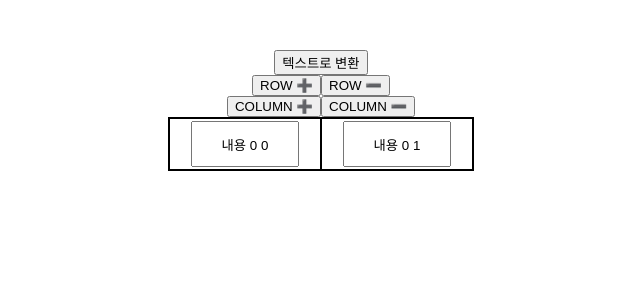
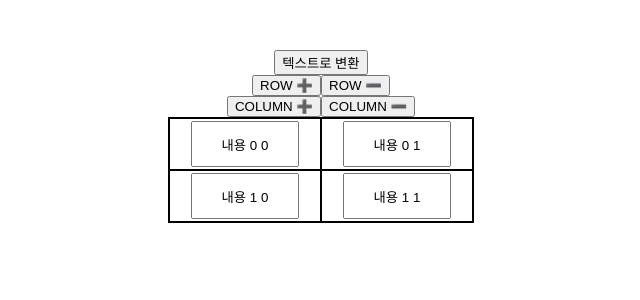
Before and after one commit to Barkshihun/table-to-text, a React (Vite) app: page / in a window 1280 px wide. Shown: the top 300 px of the page, without its empty margins (319-959 px from the left). Built offline with nearby package versions, Linux system fonts and the light colour scheme.

Commit message:
tempInputs를 2차원 배열로 변환

```diff
--- a/src/components/Output.tsx
+++ b/src/components/Output.tsx
@@ -6,6 +6,27 @@ function Output() {
     let temp: string[] = [];
     return temp.toString();
   };
+  const tableList = () => {
+    let tableList: string[][] = [];
+    let indexRow = 0;
+    let sameRowList = [];
+    for (let key in tempInputs) {
+      const row = parseInt(key.split(",")[0]);
+      const col = parseInt(key.split(",")[1]);
+      if (indexRow !== row) {
+        tableList.push(sameRowList);
+        sameRowList = [];
+
+        sameRowList.push(tempInputs[key]);
+        indexRow = row;
+        continue;
+      }
+      sameRowList.push(tempInputs[key]);
+    }
+    tableList.push(sameRowList);
+    return tableList;
+  };
+
   const [text, setText] = useState("변환에 실패하였습니다");
   useEffect(() => {}, []);
   // setText(a);
--- a/src/components/Table.tsx
+++ b/src/components/Table.tsx
@@ -4,17 +4,15 @@ import { faPlus, faMinus } from "@fortawesome/free-solid-svg-icons";
 import { FontAwesomeIcon } from "@fortawesome/react-fontawesome";
 import { TableContents } from "./TableContents";
 
-let previousRows = 1;
+let previousRows = 2;
 let previousCols = 2;
 function Table() {
-  console.log("R", previousRows);
   const [rows, setRows] = useState(previousRows);
   const [cols, setCols] = useState(previousCols);
   const onRowPlus = () => setRows(++previousRows);
   const onRowMinus = () => setRows(--previousRows);
   const onColPlus = () => setCols(++previousCols);
   const onColMinus = () => setCols(--previousCols);
-  console.log("RPP", previousRows);
   return (
     <>
       <div>
--- a/src/components/TableContents.tsx
+++ b/src/components/TableContents.tsx
@@ -7,12 +7,10 @@ let modifiedValue: string;
 let modifiedName: string;
 export let tempInputs: { [inputName: string]: string } = {};
 export function TableContents({ rows, cols }: { rows: number; cols: number }) {
-  console.log("Y", { ...tempInputs });
   const [inputs, setInputs]: [
     inputs: { [inputName: string]: string },
     setInputs: React.Dispatch<React.SetStateAction<{}>>
   ] = useState({ ...tempInputs });
-  console.log("PO", { ...tempInputs }, inputs);
   const onChange = (event: React.ChangeEvent<HTMLInputElement>) => {
     if (event.target.dataset.row && event.target.dataset.col) {
       const row: number = parseInt(event.target.dataset.row);
@@ -26,19 +24,17 @@ export function TableContents({ rows, cols }: { rows: number; cols: number }) {
   for (let row = 0; row < rows; row++) {
     const tdList = [];
     for (let col = 0; col < cols; col++) {
-      const inputName = `r${row}c${col}`;
+      const inputName = `${row},${col}`;
       const testValue = `내용 ${row} ${col}`;
-      console.log("inputName", inputName);
       tempInputs[inputName] = testValue;
       tdList.push(
-        <td key={`row${row}col${col}`}>
+        <td key={`r${row}c${col}`}>
           <div>
             <input
-              name={`r${row}c${col}`}
+              name={`${row},${col}`}
               value={inputs[inputName] || testValue}
               placeholder={"우"}
               onChange={onChange}
-              id={`row${row}col${col}`}
               data-row={row}
               data-col={col}
             />
@@ -48,11 +44,9 @@ export function TableContents({ rows, cols }: { rows: number; cols: number }) {
     }
     trList.push(<tr key={`row${row}`}>{tdList.map((td) => td)}</tr>);
   }
-  console.log("PT", modifiedName, modifiedValue);
   if (modifiedName && modifiedValue) {
     tempInputs = { ...tempInputs, [modifiedName]: modifiedValue };
   }
-  console.log("T", tempInputs, inputs);
   return (
     <>
       <tbody>{trList}</tbody>
```
